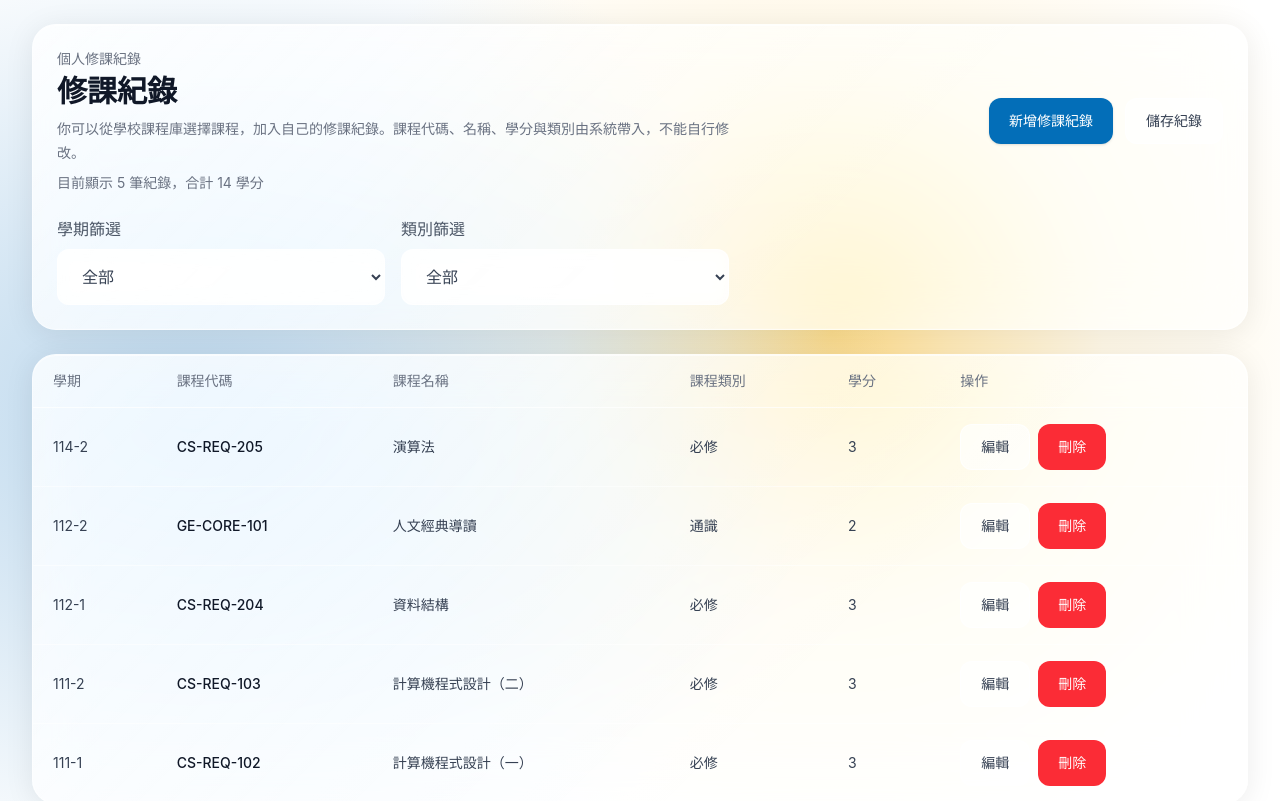
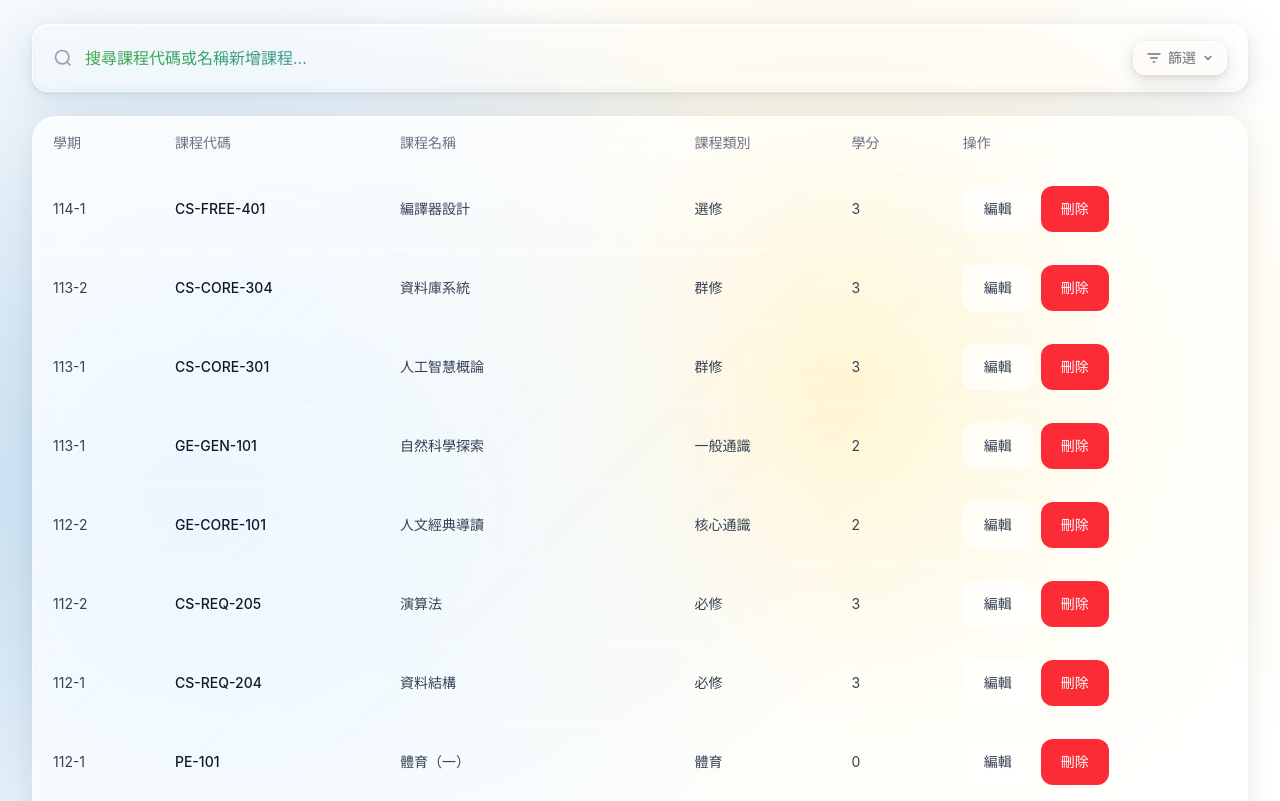
Before and after one commit to timleeswitch/114_nccu_database, a React (Vite) app in the folder frontend/: page /records in a window 1280 px wide. Shown: the top 801 px of the page. Built offline with nearby package versions, Linux system fonts and the light colour scheme.

Commit message:
feat: replace CourseRecordsPage upper card with CourseSearchBar and filter toggle

```diff
--- a/frontend/src/components/CourseSearchBar.tsx
+++ b/frontend/src/components/CourseSearchBar.tsx
@@ -1,7 +1,9 @@
 import { useState, useRef, useEffect } from 'react';
-import { glassInput } from '../styles/glass';
+import { glassInput, glassButton } from '../styles/glass';
+import type { CourseCategory } from '../types/course';
+import { getCourseCategoryLabel } from '../utils/courseCategory';
 
-const mockCourses = [
+const defaultCourses = [
   { code: 'CS101', name: '程式設計', credits: 3 },
   { code: 'CS201', name: '資料結構', credits: 3 },
   { code: 'CS301', name: '演算法', credits: 3 },
@@ -19,23 +21,70 @@ interface Course {
 
 interface CourseSearchBarProps {
   onAdd: (course: Course) => void;
+  courses?: Course[];
+  semesterFilter?: string;
+  onSemesterChange?: (value: string) => void;
+  categoryFilter?: string;
+  onCategoryChange?: (value: string) => void;
+  semesters?: string[];
+  allSemesters?: string;
+  allCategories?: string;
 }
 
-export default function CourseSearchBar({ onAdd }: CourseSearchBarProps) {
+const filterPanelStyle = {
+  background: 'rgba(255, 255, 255, 0.55)',
+  backdropFilter: 'blur(16px)',
+  WebkitBackdropFilter: 'blur(16px)',
+  border: '1px solid rgba(255,255,255,0.6)',
+  boxShadow: '0 8px 24px rgba(100,140,180,0.12)',
+};
+
+const selectStyle = {
+  background: 'rgba(255,255,255,0.7)',
+  border: '1px solid rgba(255,255,255,0.6)',
+  backdropFilter: 'blur(8px)',
+  WebkitBackdropFilter: 'blur(8px)',
+};
+
+const categoryOptions: CourseCategory[] = [
+  'required',
+  'core_elective',
+  'free_elective',
+  'physical_education',
+  'general_education',
+  'core_general',
+];
+
+export default function CourseSearchBar({
+  onAdd,
+  courses,
+  semesterFilter = '全部',
+  onSemesterChange,
+  categoryFilter = '全部',
+  onCategoryChange,
+  semesters = [],
+  allSemesters = '全部',
+  allCategories = '全部',
+}: CourseSearchBarProps) {
   const [query, setQuery] = useState('');
   const [showDropdown, setShowDropdown] = useState(false);
+  const [showFilters, setShowFilters] = useState(false);
   const blurTimer = useRef<ReturnType<typeof setTimeout> | null>(null);
+
+  const courseList = courses ?? defaultCourses;
 
   useEffect(() => {
     return () => { if (blurTimer.current) clearTimeout(blurTimer.current); };
   }, []);
 
   const filtered = query.trim()
-    ? mockCourses.filter(
+    ? courseList.filter(
         (c) =>
           c.name.includes(query) || c.code.toLowerCase().includes(query.toLowerCase())
       )
     : [];
+
+  const hasActiveFilters = semesterFilter !== allSemesters || categoryFilter !== allCategories;
 
   function handleSelect(course: Course) {
     onAdd(course);
@@ -44,7 +93,7 @@ export default function CourseSearchBar({ onAdd }: CourseSearchBarProps) {
   }
 
   return (
-    <div className="relative mb-6">
+    <div className="mb-6 space-y-2">
       <div
         className="flex items-center gap-3 rounded-2xl px-5 py-4"
         style={glassInput}
@@ -66,6 +115,34 @@ export default function CourseSearchBar({ onAdd }: CourseSearchBarProps) {
           role="combobox"
           aria-autocomplete="list"
         />
+        <button
+          type="button"
+          onClick={() => setShowFilters((prev) => !prev)}
+          className="flex items-center gap-1.5 rounded-xl px-3 py-1.5 text-sm font-medium transition-all"
+          style={{
+            ...glassButton,
+            color: hasActiveFilters ? '#036eb8' : '#6b7280',
+          }}
+          aria-label="篩選"
+        >
+          <svg className="w-4 h-4" fill="none" stroke="currentColor" strokeWidth="2" viewBox="0 0 24 24">
+            <path d="M3 6h18M7 12h10M11 18h2" strokeLinecap="round" />
+          </svg>
+          篩選
+          {hasActiveFilters && (
+            <span
+              className="ml-0.5 h-2 w-2 rounded-full"
+              style={{ backgroundColor: '#036eb8' }}
+            />
+          )}
+          <svg
+            className="w-3 h-3 transition-transform"
+            style={{ transform: showFilters ? 'rotate(180deg)' : 'rotate(0deg)' }}
+            fill="none" stroke="currentColor" strokeWidth="2.5" viewBox="0 0 24 24"
+          >
+            <path d="m6 9 6 6 6-6" strokeLinecap="round" strokeLinejoin="round" />
+          </svg>
+        </button>
       </div>
 
       {showDropdown && filtered.length > 0 && (
@@ -73,7 +150,7 @@ export default function CourseSearchBar({ onAdd }: CourseSearchBarProps) {
           id="course-search-dropdown"
           role="listbox"
           aria-label="課程搜尋結果"
-          className="absolute top-full left-0 right-0 mt-2 rounded-2xl overflow-hidden z-10"
+          className="rounded-2xl overflow-hidden"
           style={{
             background: 'rgba(255,255,255,0.95)',
             backdropFilter: 'blur(8px)',
@@ -96,6 +173,42 @@ export default function CourseSearchBar({ onAdd }: CourseSearchBarProps) {
           ))}
         </div>
       )}
+
+      {showFilters && (
+        <div
+          className="grid grid-cols-2 gap-3 rounded-2xl px-5 py-4"
+          style={filterPanelStyle}
+        >
+          <div>
+            <p className="mb-2 text-xs font-medium text-gray-400">學期</p>
+            <select
+              value={semesterFilter}
+              onChange={(e) => onSemesterChange?.(e.target.value)}
+              className="w-full rounded-xl px-4 py-2.5 text-sm text-gray-700 outline-none transition-colors"
+              style={selectStyle}
+            >
+              <option value={allSemesters}>全部</option>
+              {semesters.map((s) => (
+                <option key={s} value={s}>{s}</option>
+              ))}
+            </select>
+          </div>
+          <div>
+            <p className="mb-2 text-xs font-medium text-gray-400">類別</p>
+            <select
+              value={categoryFilter}
+              onChange={(e) => onCategoryChange?.(e.target.value)}
+              className="w-full rounded-xl px-4 py-2.5 text-sm text-gray-700 outline-none transition-colors"
+              style={selectStyle}
+            >
+              <option value={allCategories}>全部</option>
+              {categoryOptions.map((cat) => (
+                <option key={cat} value={cat}>{getCourseCategoryLabel(cat)}</option>
+              ))}
+            </select>
+          </div>
+        </div>
+      )}
     </div>
   );
 }
--- a/frontend/src/mocks/mockCourses.ts
+++ b/frontend/src/mocks/mockCourses.ts
@@ -1,277 +1,31 @@
 import type { Course } from '../types/course';
 
 export const mockCourses: Course[] = [
-  {
-    course_id: 101,
-    course_code: 'CS-REQ-101',
-    name: '微積分甲',
-    credits: 3,
-    category: 'required',
-  },
-  {
-    course_id: 102,
-    course_code: 'CS-REQ-102',
-    name: '計算機程式設計（一）',
-    credits: 3,
-    category: 'required',
-  },
-  {
-    course_id: 103,
-    course_code: 'CS-REQ-103',
-    name: '計算機程式設計（二）',
-    credits: 3,
-    category: 'required',
-  },
-  {
-    course_id: 104,
-    course_code: 'CS-REQ-104',
-    name: '線性代數',
-    credits: 3,
-    category: 'required',
-  },
-  {
-    course_id: 201,
-    course_code: 'CS-REQ-201',
-    name: '物件導向程式設計',
-    credits: 3,
-    category: 'required',
-  },
-  {
-    course_id: 202,
-    course_code: 'CS-REQ-202',
-    name: '機率論',
-    credits: 3,
-    category: 'required',
-  },
-  {
-    course_id: 203,
-    course_code: 'CS-REQ-203',
-    name: '離散數學',
-    credits: 3,
-    category: 'required',
-  },
-  {
-    course_id: 204,
-    course_code: 'CS-REQ-204',
-    name: '資料結構',
-    credits: 3,
-    category: 'required',
-  },
-  {
-    course_id: 205,
-    course_code: 'CS-REQ-205',
-    name: '演算法',
-    credits: 3,
-    category: 'required',
-  },
-  {
-    course_id: 206,
-    course_code: 'CS-REQ-206',
-    name: '程式能力檢定',
-    credits: 0,
-    category: 'required',
-  },
-  {
-    course_id: 207,
-    course_code: 'CS-REQ-207',
-    name: '數位系統導論',
-    credits: 3,
-    category: 'required',
-  },
-  {
-    course_id: 208,
-    course_code: 'CS-REQ-208',
-    name: '數位系統實驗',
-    credits: 3,
-    category: 'required',
-  },
-  {
-    course_id: 301,
-    course_code: 'CS-REQ-301',
-    name: '作業系統',
-    credits: 3,
-    category: 'required',
-  },
-  {
-    course_id: 302,
-    course_code: 'CS-REQ-302',
-    name: '計算機結構與組織',
-    credits: 3,
-    category: 'required',
-  },
-  {
-    course_id: 401,
-    course_code: 'CS-A-301',
-    name: '資訊專題(A)',
-    credits: 3,
-    category: 'core_elective',
-  },
-  {
-    course_id: 402,
-    course_code: 'CS-A-302',
-    name: '資訊專題(C)',
-    credits: 3,
-    category: 'core_elective',
-  },
-  {
-    course_id: 403,
-    course_code: 'CS-A-401',
-    name: '資訊專題(B)',
-    credits: 3,
-    category: 'core_elective',
-  },
-  {
-    course_id: 404,
-    course_code: 'CS-A-402',
-    name: '資訊專題(D)',
-    credits: 3,
-    category: 'core_elective',
-  },
-  {
-    course_id: 501,
-    course_code: 'CS-B-301',
-    name: '人工智慧概論',
-    credits: 3,
-    category: 'core_elective',
-  },
-  {
-    course_id: 502,
-    course_code: 'CS-B-302',
-    name: '軟體工程概論',
-    credits: 3,
-    category: 'core_elective',
-  },
-  {
-    course_id: 503,
-    course_code: 'CS-B-303',
-    name: '計算機網路',
-    credits: 3,
-    category: 'core_elective',
-  },
-  {
-    course_id: 504,
-    course_code: 'CS-B-304',
-    name: '資料庫系統',
-    credits: 3,
-    category: 'core_elective',
-  },
-  {
-    course_id: 505,
-    course_code: 'CS-B-305',
-    name: '人機互動',
-    credits: 3,
-    category: 'core_elective',
-  },
-  {
-    course_id: 506,
-    course_code: 'CS-B-306',
-    name: '資訊安全',
-    credits: 3,
-    category: 'core_elective',
-  },
-  {
-    course_id: 601,
-    course_code: 'CS-C-301',
-    name: '資訊理論',
-    credits: 3,
-    category: 'core_elective',
-  },
-  {
-    course_id: 602,
-    course_code: 'CS-C-302',
-    name: '正規語言與自動機器',
-    credits: 3,
-    category: 'core_elective',
-  },
-  {
-    course_id: 603,
-    course_code: 'CS-C-303',
-    name: '電腦科學邏輯基礎',
-    credits: 3,
-    category: 'core_elective',
-  },
-  {
-    course_id: 604,
-    course_code: 'CS-C-304',
-    name: '程式語言',
-    credits: 3,
-    category: 'core_elective',
-  },
-  {
-    course_id: 605,
-    course_code: 'CS-C-305',
-    name: '分散式系統',
-    credits: 3,
-    category: 'core_elective',
-  },
-  {
-    course_id: 606,
-    course_code: 'CS-C-401',
-    name: '編譯器設計',
-    credits: 3,
-    category: 'core_elective',
-  },
-  {
-    course_id: 607,
-    course_code: 'CS-C-402',
-    name: '電腦圖學',
-    credits: 3,
-    category: 'core_elective',
-  },
-  {
-    course_id: 608,
-    course_code: 'CS-C-403',
-    name: '等候理論',
-    credits: 3,
-    category: 'core_elective',
-  },
-  {
-    course_id: 701,
-    course_code: 'GE-CORE-101',
-    name: '人文經典導讀',
-    credits: 2,
-    category: 'general',
-  },
-  {
-    course_id: 702,
-    course_code: 'GE-SOC-102',
-    name: '社會科學概論',
-    credits: 2,
-    category: 'general',
-  },
-  {
-    course_id: 703,
-    course_code: 'GE-NAT-103',
-    name: '自然科學探索',
-    credits: 2,
-    category: 'general',
-  },
-  {
-    course_id: 801,
-    course_code: 'PE-101',
-    name: '體育',
-    credits: 0,
-    category: 'other',
-  },
-  {
-    course_id: 802,
-    course_code: 'ENG-001',
-    name: '大學英文（一）',
-    credits: 2,
-    category: 'other',
-  },
-  {
-    course_id: 901,
-    course_code: 'FREE-101',
-    name: '創意思考與設計',
-    credits: 3,
-    category: 'free_elective',
-  },
-  {
-    course_id: 902,
-    course_code: 'FREE-102',
-    name: '資料視覺化入門',
-    credits: 3,
-    category: 'free_elective',
-  },
+  { course_id: 101, course_code: 'CS-REQ-101', name: '微積分甲', credits: 3, category: 'required' },
+  { course_id: 102, course_code: 'CS-REQ-102', name: '計算機程式設計（一）', credits: 3, category: 'required' },
+  { course_id: 103, course_code: 'CS-REQ-103', name: '計算機程式設計（二）', credits: 3, category: 'required' },
+  { course_id: 104, course_code: 'CS-REQ-104', name: '線性代數', credits: 3, category: 'required' },
+  { course_id: 201, course_code: 'CS-REQ-201', name: '物件導向程式設計', credits: 3, category: 'required' },
+  { course_id: 202, course_code: 'CS-REQ-202', name: '機率論', credits: 3, category: 'required' },
+  { course_id: 203, course_code: 'CS-REQ-203', name: '離散數學', credits: 3, category: 'required' },
+  { course_id: 204, course_code: 'CS-REQ-204', name: '資料結構', credits: 3, category: 'required' },
+  { course_id: 205, course_code: 'CS-REQ-205', name: '演算法', credits: 3, category: 'required' },
+  { course_id: 206, course_code: 'CS-REQ-206', name: '數位系統導論', credits: 3, category: 'required' },
+  { course_id: 207, course_code: 'CS-REQ-207', name: '作業系統', credits: 3, category: 'required' },
+  { course_id: 208, course_code: 'CS-REQ-208', name: '計算機結構與組織', credits: 3, category: 'required' },
+  { course_id: 301, course_code: 'CS-CORE-301', name: '人工智慧概論', credits: 3, category: 'core_elective' },
+  { course_id: 302, course_code: 'CS-CORE-302', name: '軟體工程概論', credits: 3, category: 'core_elective' },
+  { course_id: 303, course_code: 'CS-CORE-303', name: '計算機網路', credits: 3, category: 'core_elective' },
+  { course_id: 304, course_code: 'CS-CORE-304', name: '資料庫系統', credits: 3, category: 'core_elective' },
+  { course_id: 305, course_code: 'CS-CORE-305', name: '資訊安全', credits: 3, category: 'core_elective' },
+  { course_id: 401, course_code: 'CS-FREE-401', name: '編譯器設計', credits: 3, category: 'free_elective' },
+  { course_id: 402, course_code: 'CS-FREE-402', name: '電腦圖學', credits: 3, category: 'free_elective' },
+  { course_id: 403, course_code: 'CS-FREE-403', name: '分散式系統', credits: 3, category: 'free_elective' },
+  { course_id: 404, course_code: 'CS-FREE-404', name: '資料視覺化', credits: 3, category: 'free_elective' },
+  { course_id: 501, course_code: 'PE-101', name: '體育（一）', credits: 0, category: 'physical_education' },
+  { course_id: 502, course_code: 'PE-102', name: '體育（二）', credits: 0, category: 'physical_education' },
+  { course_id: 601, course_code: 'GE-CORE-101', name: '人文經典導讀', credits: 2, category: 'core_general' },
+  { course_id: 602, course_code: 'GE-CORE-102', name: '社會科學概論', credits: 2, category: 'core_general' },
+  { course_id: 701, course_code: 'GE-GEN-101', name: '自然科學探索', credits: 2, category: 'general_education' },
+  { course_id: 702, course_code: 'GE-GEN-102', name: '藝術與美學', credits: 2, category: 'general_education' },
 ];
--- a/frontend/src/mocks/mockEnrollments.ts
+++ b/frontend/src/mocks/mockEnrollments.ts
@@ -1,34 +1,14 @@
 import type { Enrollment } from '../types/enrollment';
 
 export const mockEnrollments: Enrollment[] = [
-  {
-    enrollment_id: 1,
-    student_id: 1,
-    course_id: 102,
-    semester: '111-1',
-  },
-  {
-    enrollment_id: 2,
-    student_id: 1,
-    course_id: 103,
-    semester: '111-2',
-  },
-  {
-    enrollment_id: 3,
-    student_id: 1,
-    course_id: 204,
-    semester: '112-1',
-  },
-  {
-    enrollment_id: 4,
-    student_id: 1,
-    course_id: 701,
-    semester: '112-2',
-  },
-  {
-    enrollment_id: 5,
-    student_id: 1,
-    course_id: 205,
-    semester: '114-2',
-  },
+  { enrollment_id: 1, student_id: 1, course_id: 102, semester: '111-1' },
+  { enrollment_id: 2, student_id: 1, course_id: 103, semester: '111-2' },
+  { enrollment_id: 3, student_id: 1, course_id: 204, semester: '112-1' },
+  { enrollment_id: 4, student_id: 1, course_id: 501, semester: '112-1' },
+  { enrollment_id: 5, student_id: 1, course_id: 601, semester: '112-2' },
+  { enrollment_id: 6, student_id: 1, course_id: 205, semester: '112-2' },
+  { enrollment_id: 7, student_id: 1, course_id: 301, semester: '113-1' },
+  { enrollment_id: 8, student_id: 1, course_id: 701, semester: '113-1' },
+  { enrollment_id: 9, student_id: 1, course_id: 304, semester: '113-2' },
+  { enrollment_id: 10, student_id: 1, course_id: 401, semester: '114-1' },
 ];
--- a/frontend/src/pages/CourseRecordsPage.tsx
+++ b/frontend/src/pages/CourseRecordsPage.tsx
@@ -4,6 +4,7 @@ import Button from '../components/ui/Button';
 import Card from '../components/ui/Card';
 import Modal from '../components/ui/Modal';
 import Select from '../components/ui/Select';
+import CourseSearchBar from '../components/CourseSearchBar';
 import { getSchoolCourses } from '../services/courseService';
 import {
   createEnrollment,
@@ -11,7 +12,7 @@ import {
   getStudentEnrollments,
   updateEnrollment,
 } from '../services/enrollmentService';
-import type { Course, CourseCategory } from '../types/course';
+import type { Course } from '../types/course';
 import type { EnrollmentRow } from '../types/enrollment';
 import { getCourseCategoryLabel } from '../utils/courseCategory';
 
@@ -118,14 +119,6 @@ export default function CourseRecordsPage({ studentId }: CourseRecordsPageProps)
   }, [records, semesterFilter, categoryFilter]);
 
   const selectedCourse = getCourseById(schoolCourses, formState.courseId);
-  const totalCredits = filteredRecords.reduce((sum, record) => sum + record.credits, 0);
-
-  function openCreateForm(): void {
-    setEditingRecord(null);
-    setFormState({ semester: currentSemester, courseId: '' });
-    setFormError('');
-    setIsFormOpen(true);
-  }
 
   function openEditForm(record: EnrollmentRow): void {
     setEditingRecord(record);
@@ -193,9 +186,6 @@ export default function CourseRecordsPage({ studentId }: CourseRecordsPageProps)
     }
   }
 
-  function handleSaveRecords(): void {
-    setMessage('已儲存目前 mock 修課紀錄。');
-  }
 
   return (
     <div
@@ -205,59 +195,28 @@ export default function CourseRecordsPage({ studentId }: CourseRecordsPageProps)
           'radial-gradient(ellipse 55% 60% at 15% 50%, #aacde8CC 0%, transparent 100%), radial-gradient(circle at 65% 40%, #FFCA4BAA 0%, #FFCA4B66 12%, #FFCA4B22 28%, transparent 55%), #ffffff',
       }}
     >
-      <Card className="px-6 py-6">
-        <div className="flex flex-col gap-4 lg:flex-row lg:items-center lg:justify-between">
-          <div>
-            <p className="text-sm font-medium text-gray-500">個人修課紀錄</p>
-            <h2 className="mt-1 text-3xl font-bold text-gray-900">修課紀錄</h2>
-            <p className="mt-2 max-w-2xl text-sm leading-6 text-gray-500">
-              你可以從學校課程庫選擇課程，加入自己的修課紀錄。課程代碼、名稱、學分與類別由系統帶入，不能自行修改。
-            </p>
-            <p className="mt-2 text-sm text-gray-500">
-              目前顯示 {filteredRecords.length} 筆紀錄，合計 {totalCredits} 學分
-            </p>
-          </div>
-          <div className="flex flex-col gap-3 sm:flex-row">
-            <Button onClick={openCreateForm}>新增修課紀錄</Button>
-            <Button variant="secondary" onClick={handleSaveRecords}>
-              儲存紀錄
-            </Button>
-          </div>
-        </div>
+      <CourseSearchBar
+        onAdd={(course) => {
+          const match = schoolCourses.find((c) => c.course_code === course.code);
+          if (match) {
+            setFormState({ semester: currentSemester, courseId: String(match.course_id) });
+            setEditingRecord(null);
+            setIsFormOpen(true);
+          }
+        }}
+        courses={schoolCourses.map((c) => ({ code: c.course_code, name: c.name, credits: c.credits }))}
+        semesterFilter={semesterFilter}
+        onSemesterChange={setSemesterFilter}
+        categoryFilter={categoryFilter}
+        onCategoryChange={setCategoryFilter}
+        semesters={semesters}
+        allSemesters={allSemesters}
+        allCategories={allCategories}
+      />
 
-        <div className="mt-6 grid gap-4 md:grid-cols-2 lg:max-w-2xl">
-          <Select
-            label="學期篩選"
-            value={semesterFilter}
-            onChange={(event) => setSemesterFilter(event.target.value)}
-          >
-            <option value={allSemesters}>全部</option>
-            {semesters.map((semester) => (
-              <option key={semester} value={semester}>
-                {semester}
-              </option>
-            ))}
-          </Select>
-          <Select
-            label="類別篩選"
-            value={categoryFilter}
-            onChange={(event) => setCategoryFilter(event.target.value)}
-          >
-            <option value={allCategories}>全部</option>
-            {(['required', 'core_elective', 'general', 'free_elective', 'other'] as CourseCategory[]).map(
-              (category) => (
-                <option key={category} value={category}>
-                  {getCourseCategoryLabel(category)}
-                </option>
-              ),
-            )}
-          </Select>
-        </div>
-
-        {message && (
-          <p className="mt-5 rounded-2xl bg-blue-50 px-4 py-3 text-sm text-blue-700">{message}</p>
-        )}
-      </Card>
+      {message && (
+        <p className="mb-2 rounded-2xl bg-blue-50 px-4 py-3 text-sm text-blue-700">{message}</p>
+      )}
 
       <Card className="overflow-hidden">
         <div className="overflow-x-auto">
--- a/frontend/src/types/course.ts
+++ b/frontend/src/types/course.ts
@@ -1,9 +1,10 @@
 export type CourseCategory =
   | 'required'
   | 'core_elective'
-  | 'general'
   | 'free_elective'
-  | 'other';
+  | 'physical_education'
+  | 'general_education'
+  | 'core_general';
 
 export interface Course {
   course_id: number;
--- a/frontend/src/utils/courseCategory.ts
+++ b/frontend/src/utils/courseCategory.ts
@@ -6,13 +6,15 @@ export function getCourseCategoryLabel(category: CourseCategory | string): strin
       return '必修';
     case 'core_elective':
       return '群修';
-    case 'general':
-      return '通識';
     case 'free_elective':
       return '選修';
-    case 'other':
-      return '其他';
+    case 'physical_education':
+      return '體育';
+    case 'general_education':
+      return '一般通識';
+    case 'core_general':
+      return '核心通識';
     default:
-      return '其他';
+      return category;
   }
 }
```
